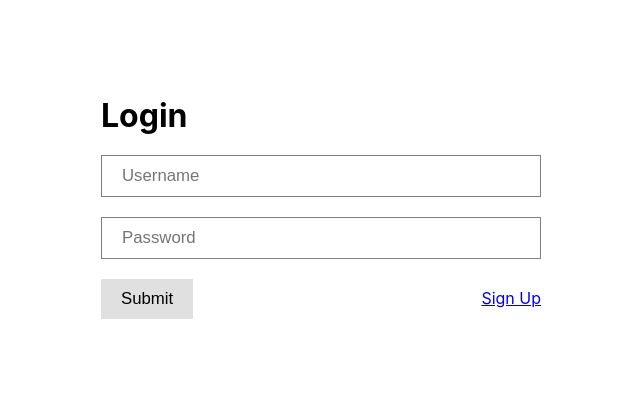
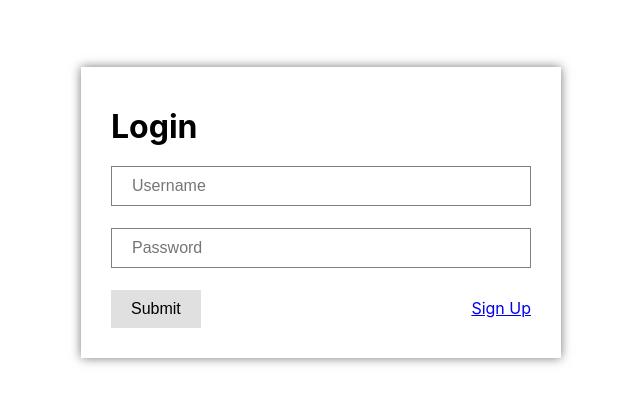
Before and after one commit to SE-OOAD-project-team/social-media-site, a React (Create React App) app in the folder client/: page /login in a window 1280 px wide. Shown: the part 188-592 px from the top of the page, without its empty margins (319-959 px from the left). Built offline with nearby package versions, Linux system fonts and the light colour scheme.

Commit message:
added validation and onSubmit callback

```diff
--- a/client/src/components/Login.css
+++ b/client/src/components/Login.css
@@ -15,15 +15,22 @@
 
     width: clamp(60vmin, 400px, 100vmin);
     box-sizing: border-box;
-    padding: 20px;
-    /* border: 1px black solid; */
+    padding: 30px;
+     /*border: 1px black solid;*/
     /* border-radius: 10px; */
-    /* box-shadow: 0 0 10px #787878; */
+     box-shadow: 0 0 10px #787878;
+}
+
+.Login h1 {
+    margin: 10px 0;
 }
 
 .LoginForm {
     width: 100%;
-    margin-top: 10px;
+}
+
+.LoginField {
+    margin: 10px 0 0 0;
 }
 
 .LoginRow {
@@ -38,16 +45,20 @@
     padding: 10px 20px;
     border: 1px #808080 solid;
     /* border-radius: 5px; */
-    margin: 10px 0;
     /* box-shadow: 0 0 2px #808080; */
-    font-size: 1.05rem;
+    font-size: medium;
 }
 
 .LoginButton {
     cursor: pointer;
     padding: 10px 20px;
-    margin: 10px 0;
     background: #e0e0e0;
     /* box-shadow: 0 0 2px #808080; */
-    font-size: 1.05rem;
+    font-size: medium;
 }
+
+.LoginInvalid {
+    min-height: 12px;
+    color:  red;
+    font-size: x-small;
+}
--- a/client/src/components/Login.js
+++ b/client/src/components/Login.js
@@ -1,7 +1,7 @@
 import React from 'react';
 
 import { Link } from 'react-router-dom';
-import { Formik, Form, Field } from 'formik';
+import { Formik, Form, Field, ErrorMessage } from 'formik';
 
 import './Login.css';
 
@@ -10,26 +10,57 @@ const Login = () => {
         <div className="LoginContainer">
             <div className="Login">
                 <h1>Login</h1>
-                <Formik>
+                <Formik
+                    initialValues={{ username: '', password: '' }}
+                    validate={(values) => {
+                        const errors = {};
+                        if (!values.username) {
+                            errors.username = 'Required';
+                        }
+
+                        if (!values.password) {
+                            errors.password = 'Required';
+                        }
+
+                        return errors;
+                    }}
+                    onSubmit={(values, { setSubmitting }) => {
+                        setTimeout(() => {
+                            console.log(values);
+                            setSubmitting(false);
+                        }, 400);
+                    }}
+                >
+                    {({ isSubmitting }) => (
                         <Form className="LoginForm">
-                        <div>
+                            <div className="LoginField">
                                 <Field
+                                    name="username"
                                     className="LoginInput"
                                     type="text"
-                                value=""
                                     placeholder="Username"
                                 />
+                                <div className="LoginInvalid">
+                                    <ErrorMessage name="username" />
                                 </div>
-                        <div>
+                            </div>
+                            <div className="LoginField">
                                 <Field
+                                    name="password"
                                     className="LoginInput"
                                     type="password"
-                                value=""
                                     placeholder="Password"
                                 />
+                                <div className="LoginInvalid">
+                                    <ErrorMessage name="password" />
                                 </div>
-                        <div className="LoginRow">
-                            <button type="submit" className="LoginButton">
+                            </div>
+                            <div className="LoginRow LoginField">
+                                <button
+                                    type="submit"
+                                    className="LoginButton"
+                                    disabled={isSubmitting}
+                                >
                                     Submit
                                 </button>
                                 <div>
@@ -37,6 +68,7 @@ const Login = () => {
                                 </div>
                             </div>
                         </Form>
+                    )}
                 </Formik>
             </div>
         </div>
```
Lines whose indentation alone changed are shown as unchanged.
